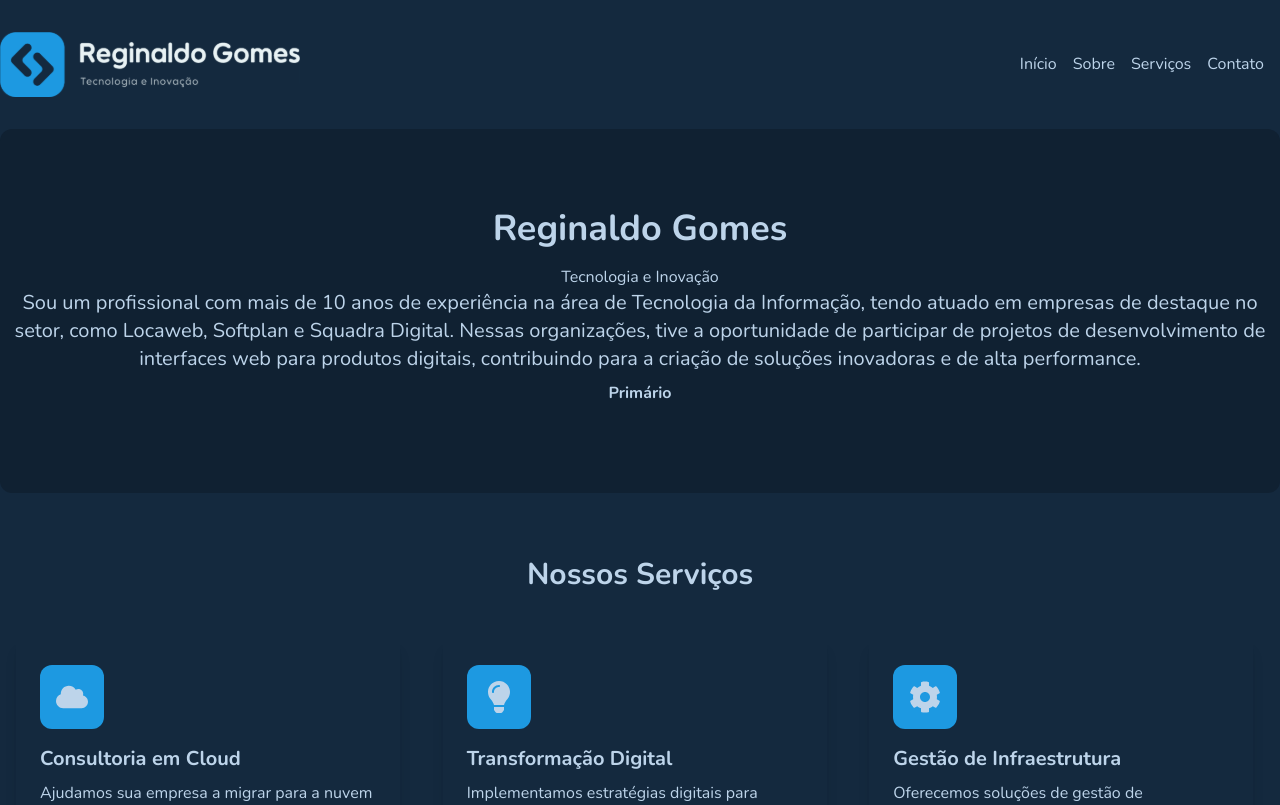
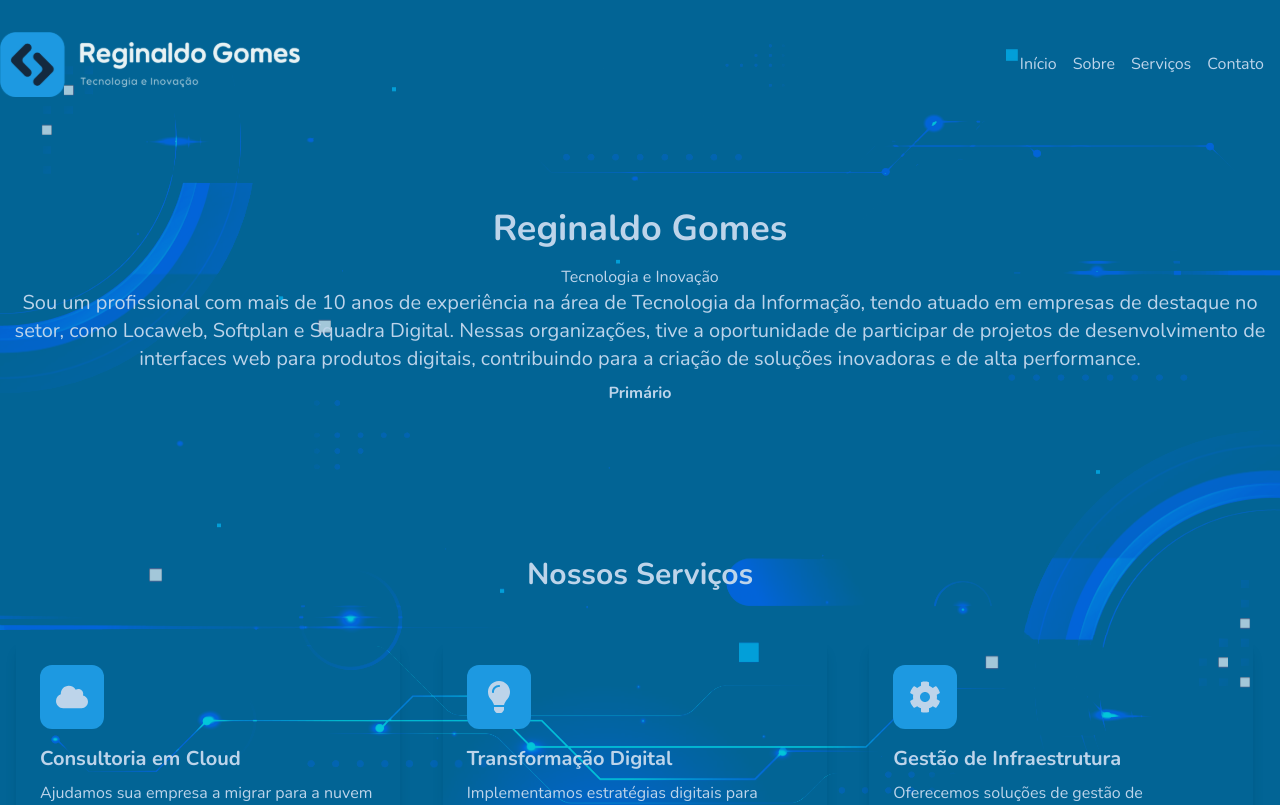
Before and after one commit to reginaldogomes/bhs_cms_site_app, a Next.js app: page / in a window 1280 px wide. Shown: the top 805 px of the page. Built offline with nearby package versions, Linux system fonts and the light colour scheme.

Commit message:
code refact

```diff
--- a/package.json
+++ b/package.json
@@ -22,7 +22,7 @@
     "postcss-preset-env": "^9.5.14",
     "react": "^18",
     "react-dom": "^18",
-    "react-hook-form": "^7.52.1",
+    "react-hook-form": "^7.52.0",
     "react-icons": "^5.2.1",
     "zod": "^3.23.8"
   },
--- a/src/app/layout.tsx
+++ b/src/app/layout.tsx
@@ -15,7 +15,7 @@ export default function Layout({ children }: LayoutProps) {
         <meta name="viewport" content="width=device-width, initial-scale=1.0" />
         <title>{process.env.TITLE_SITE}</title>
       </head>
-      <body className="bg-primary-500 text-primary-100 font-nunito antialiased">
+      <body className="bg-primary-500 bg-[url('/bg.svg')] bg-cover bg-no-repeat bg-fixed text-primary-100 font-nunito antialiased">
         <Header />
         <main>{children}</main>
         <Footer />
--- a/src/components/Hero.tsx
+++ b/src/components/Hero.tsx
@@ -14,7 +14,7 @@ const Hero: React.FC = () => {
   return (
     <Section
       title={dataResume.name}
-      className="bg-primary-600 text-white text-center max-w-1280 mx-auto"
+      className="text-white text-center max-w-1280 mx-auto"
     >
       <h1>{dataResume.slogan}</h1>
 
--- a/src/components/layouts/Header.tsx
+++ b/src/components/layouts/Header.tsx
@@ -5,7 +5,7 @@ import Menu from './Menu'
 export default function Header() {
   return (
     <header className="w-full">
-      <div className="flex justify-between items-center max-w-1280 mx-auto py-8">
+      <div className="flex justify-between items-center max-w-1280 mx-auto py-8 bg-fixed">
         <Logo />
         <Menu />
       </div>
```
Also changed, not shown: public/bg.svg (added), 1 other file (tests, documents, lock files or other folders).
